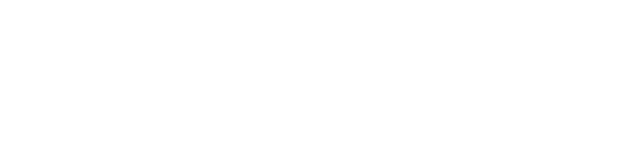
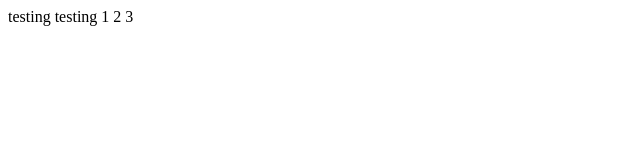
Before and after one commit to StickmanRed/div-grid, a plain HTML site: page index.html in a window 1280 px wide. Shown: the whole page, without its empty margins (0-640 px from the left). Drawn offline with nearby package versions, Linux system fonts and the light colour scheme.

Commit message:
Update index.html
I don't know why this isn't working.

```diff
--- a/index.html
+++ b/index.html
@@ -3,4 +3,7 @@
   <head>
     <script src="https://code.jquery.com/jquery-3.7.1.slim.min.js"></script>
   </head>
+  <body>
+    testing testing 1 2 3
+  </body>
 </html>
```
